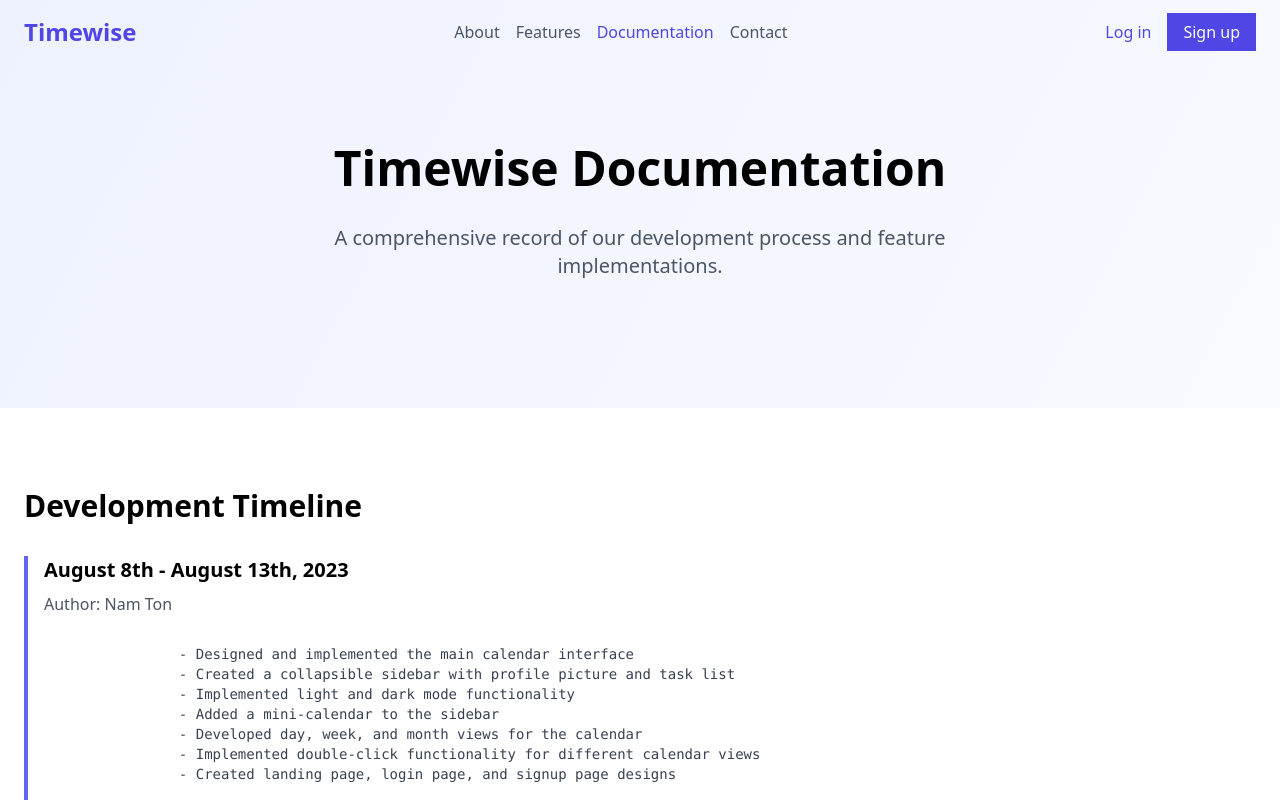
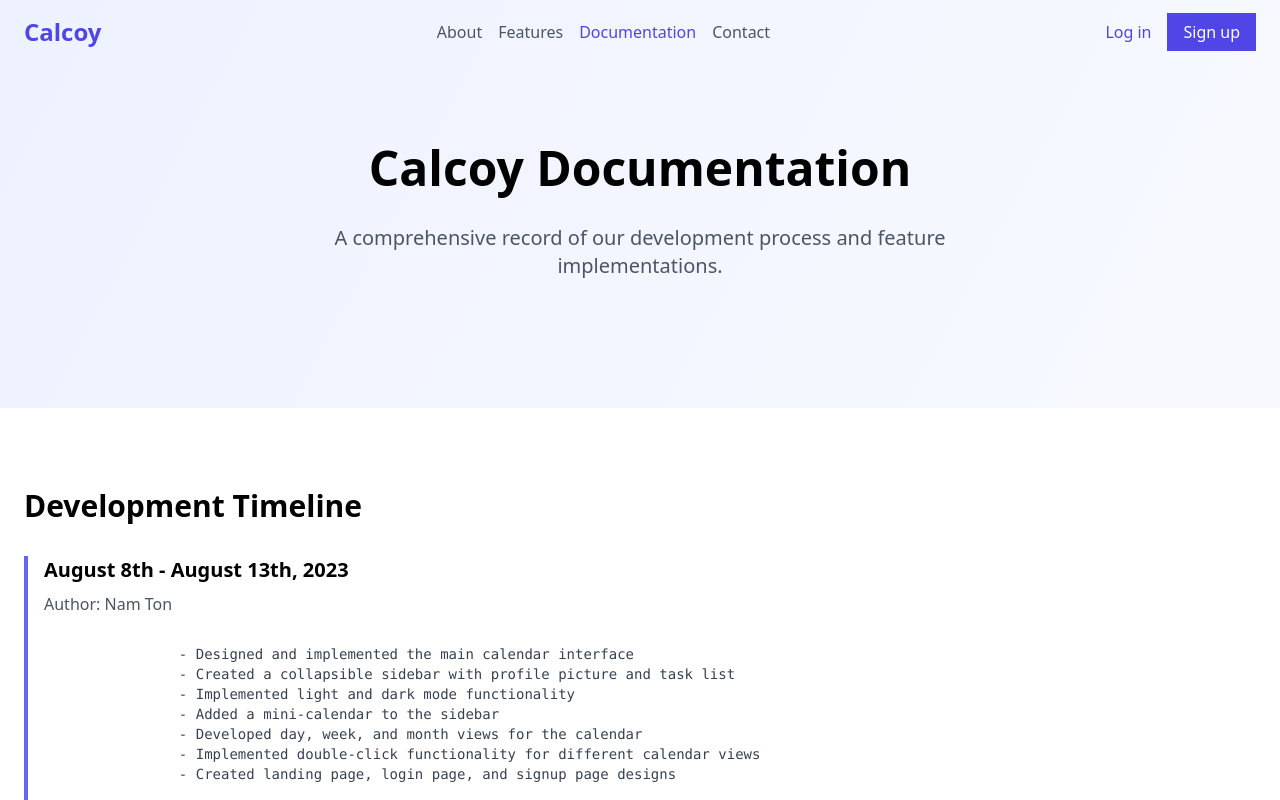
Before and after one commit to gsdyu/Calcoy, a Next.js app in the folder frontend/: page /documentation in a window 1280 px wide. Shown: the top 800 px of the page. Built offline with nearby package versions, Linux system fonts and the light colour scheme; no server answers.

Commit message:
changed name
Calcoy

```diff
--- a/frontend/src/components/Info/AboutPage.js
+++ b/frontend/src/components/Info/AboutPage.js
@@ -49,7 +49,7 @@ const AboutPage = () => {
         <div className="container mx-auto px-6 py-6">
           <div className="flex justify-between items-center">
             <Link href="/" className="text-2xl font-bold bg-gradient-to-r from-indigo-600 to-purple-600 bg-clip-text text-transparent">
-              Timewise
+              Calcoy
             </Link>
 
             <div className="hidden md:flex items-center space-x-8">
--- a/frontend/src/components/Info/ContactPage.js
+++ b/frontend/src/components/Info/ContactPage.js
@@ -107,7 +107,7 @@ const ContactPage = () => {
             variants={fadeIn}
             className="text-xl text-gray-600 mb-12 max-w-3xl mx-auto leading-relaxed"
           >
-            We value your input! Whether you have questions, suggestions, or just want to share your Timewise experience, we're here to listen.
+            We value your input! Whether you have questions, suggestions, or just want to share your Calcoy experience, we're here to listen.
           </motion.p>
         </motion.div>
       </section>
@@ -195,7 +195,7 @@ const ContactPage = () => {
                   <ContactInfo icon={<Phone className="w-6 h-6" />} text="+placeholderphonenumber" />
                 </div>
                 <p className="mt-12 text-lg text-white/90">
-                  We strive to respond to all inquiries within 24 hours. Your feedback helps us improve Timewise for everyone!
+                  We strive to respond to all inquiries within 24 hours. Your feedback helps us improve Calcoy for everyone!
                 </p>
               </div>
             </motion.div>
--- a/frontend/src/components/Info/DocumentationPage.js
+++ b/frontend/src/components/Info/DocumentationPage.js
@@ -6,7 +6,7 @@ const DocumentationPage = () => {
     <div className="min-h-screen bg-gradient-to-br from-indigo-50 to-white">
       {/* Navigation */}
       <nav className="container mx-auto px-6 py-4 flex justify-between items-center">
-        <Link href="/" className="text-2xl font-bold text-indigo-600">Timewise</Link>
+        <Link href="/" className="text-2xl font-bold text-indigo-600">Calcoy</Link>
         <div className="space-x-4">
           <Link href="/about" className="text-gray-600 hover:text-indigo-600">About</Link>
           <Link href="/features" className="text-gray-600 hover:text-indigo-600">Features</Link>
@@ -21,7 +21,7 @@ const DocumentationPage = () => {
 
       {/* Hero Section */}
       <section className="container mx-auto px-6 py-20">
-        <h1 className="text-5xl font-bold mb-8 text-center">Timewise Documentation</h1>
+        <h1 className="text-5xl font-bold mb-8 text-center">Calcoy Documentation</h1>
         <p className="text-xl text-gray-600 mb-12 text-center max-w-3xl mx-auto">
           A comprehensive record of our development process and feature implementations.
         </p>
--- a/frontend/src/components/Info/FeaturesPage.js
+++ b/frontend/src/components/Info/FeaturesPage.js
@@ -49,7 +49,7 @@ const FeaturesPage = () => {
         <div className="container mx-auto px-6 py-6">
           <div className="flex justify-between items-center">
             <Link href="/" className="text-2xl font-bold bg-gradient-to-r from-indigo-600 to-purple-600 bg-clip-text text-transparent">
-              Timewise
+            Calcoy
             </Link>
 
             <div className="hidden md:flex items-center space-x-8">
@@ -93,7 +93,7 @@ const FeaturesPage = () => {
             variants={fadeIn}
             className="text-xl text-gray-600 mb-12 max-w-3xl mx-auto leading-relaxed"
           >
-            Discover the powerful features that make Timewise the perfect balance of simplicity and functionality for all your scheduling needs.
+            Discover the powerful features that make Calcoy the perfect balance of simplicity and functionality for all your scheduling needs.
           </motion.p>
         </motion.div>
       </section>
--- a/frontend/src/components/Info/LandingPage.js
+++ b/frontend/src/components/Info/LandingPage.js
@@ -56,7 +56,7 @@ const LandingPage = () => {
         <div className="container mx-auto px-6 py-6">
           <div className="flex justify-between items-center">
             <Link href="/" className="text-2xl font-bold bg-gradient-to-r from-indigo-600 to-purple-600 bg-clip-text text-transparent">
-              Timewise
+            Calcoy
             </Link>
 
             <div className="hidden md:flex items-center space-x-8">
@@ -170,7 +170,7 @@ const LandingPage = () => {
               variants={fadeIn}
               className="text-4xl font-bold mb-6"
             >
-              Why Teams Choose Timewise
+              Why Teams Choose Calcoy
             </motion.h2>
             <motion.p
               variants={fadeIn}
```
